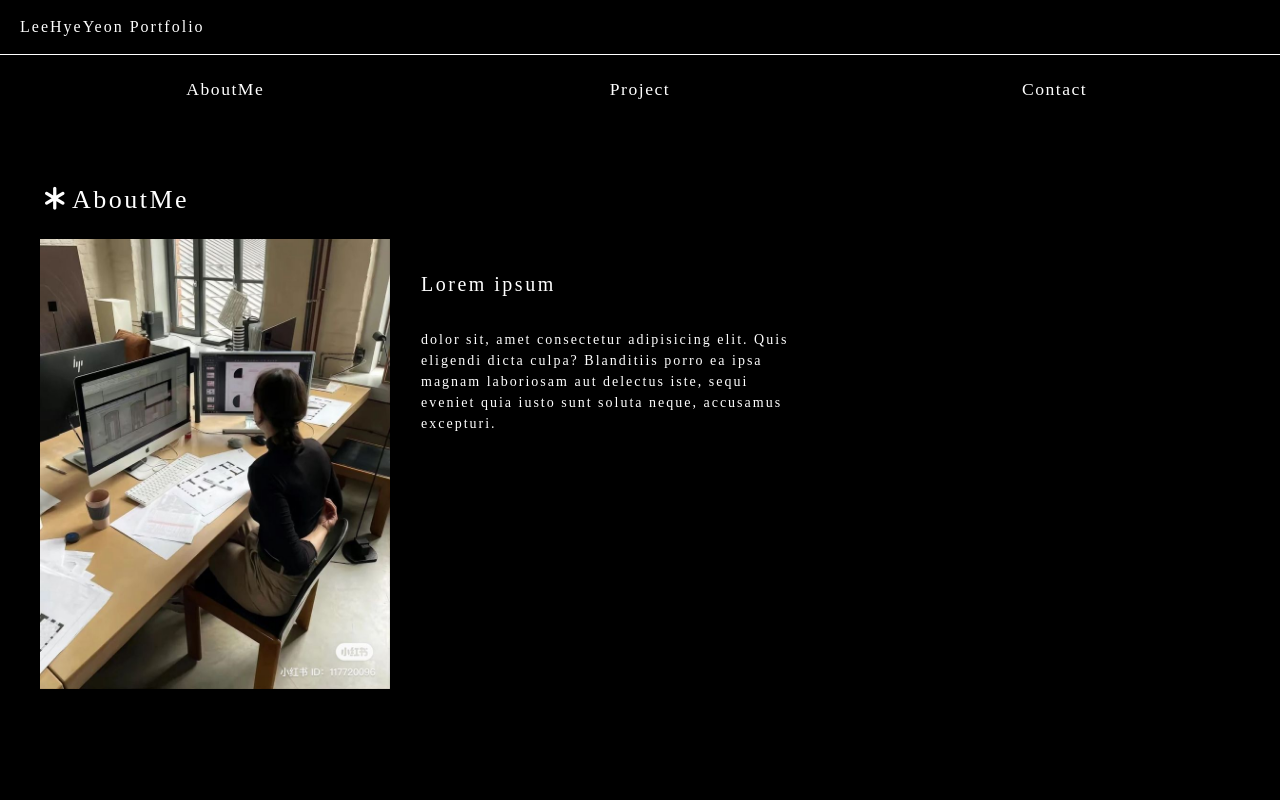
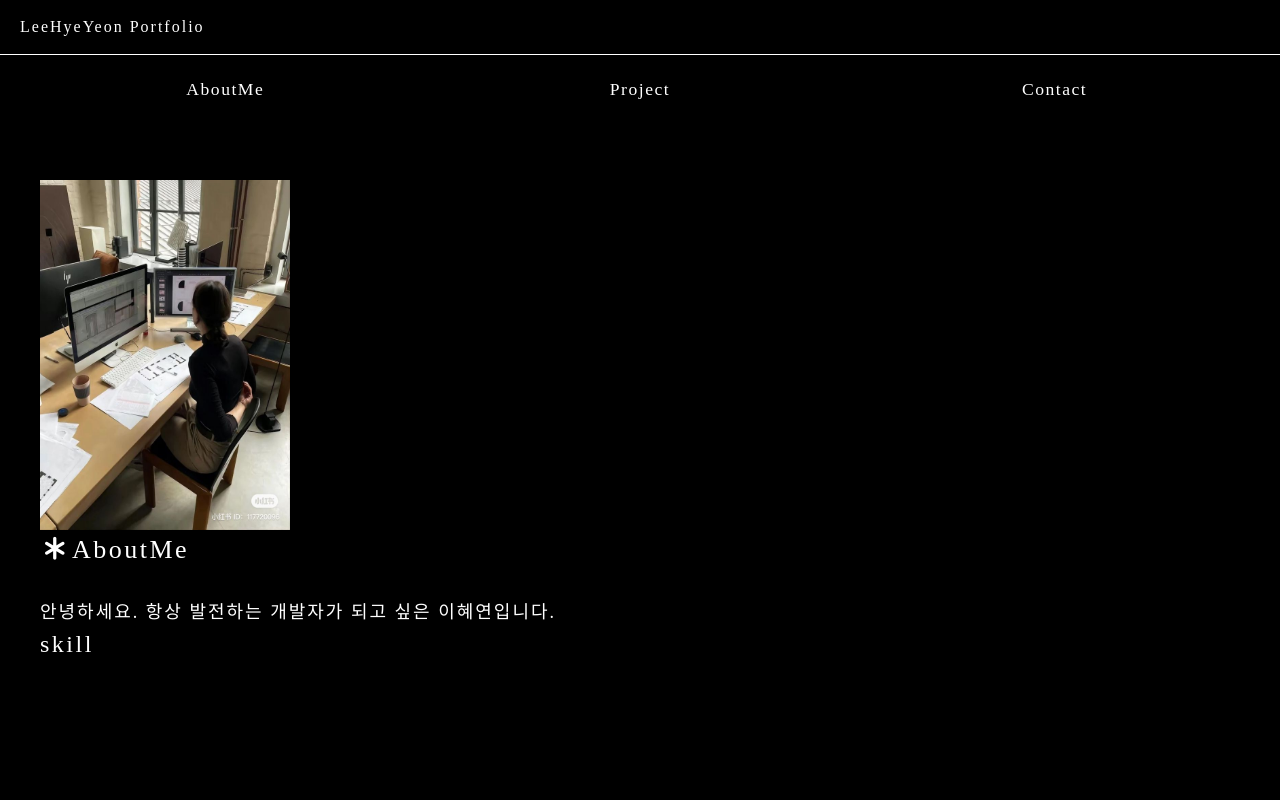
Before and after one commit to yyyn012/portfolio__project, a React (Create React App) app in the folder portfolio/: page / in a window 1280 px wide. Shown: the top 800 px of the page. Built offline with nearby package versions, Linux system fonts and the light colour scheme.

Commit message:
Update Aboutme

```diff
--- a/portfolio/src/App.js
+++ b/portfolio/src/App.js
@@ -4,7 +4,7 @@ import { BrowserRouter, Routes, Route } from "react-router-dom";
 import Header from "./components/section/Header";
 import Main from "./components/section/Main";
 
-import Home from "./components/contents/Home";
+import Home from "./components/section/Home";
 import AboutMe from "./components/contents/AboutMe";
 import Project from "./components/contents/Project";
 import Contact from "./components/contents/Contact";
--- a/portfolio/src/assets/scss/section/_aboutme.scss
+++ b/portfolio/src/assets/scss/section/_aboutme.scss
@@ -1,35 +1,40 @@
 #aboutme {
-  position: relative;
+  // position: relative;
+  display: flex;
+  justify-content: center;
+  align-items: center;
   border-bottom: 1px solid var(--white);
-  // top: 180px;
-  margin-top: 180px;
+  margin: 180px 0 40px 0;
 
   .aboutme__wrap {
     display: flex;
+    justify-content: center;
     flex-direction: column;
     padding-bottom: 60px;
+    width: 1200px;
 
-    .aboutme__content {
-      display: flex;
-      justify-content: space-evenly;
+    img {
+      width: 250px;
+      height: 350px;
+      margin-right: 30px;
+    }
 
-      img {
-        width: 450px;
-        height: 600px;
-        margin-right: 30px;
+    .aboutme__txt__wrap {
+      .subject__txt {
+        padding-bottom: 30px;
       }
-      .aboutme__txt {
-        padding: 30px;
+      span {
+        font-size: 18px;
+        display: block;
+        width: 700px;
+      }
 
+      .skill {
         h1 {
-          font-size: 30px;
-          padding-bottom: 30px;
         }
-
-        span {
-          font-size: 18px;
-          display: block;
-          width: 700px;
+        .skill__ul {
+          li {
+          }
         }
       }
     }
@@ -54,7 +59,7 @@
           height: 450px;
           margin-right: 1px;
         }
-        .aboutme__txt {
+        .aboutme__txt__wrap {
           h1 {
             font-size: 20px;
           }
@@ -76,7 +81,7 @@
     padding: 30px;
     border-bottom: 1px solid white;
 
-    .aboutme__wrap {
+    .aboutme__txt__wrap {
       .subject__txt {
         padding-left: 20px;
       }
--- a/portfolio/src/assets/scss/section/_layout.scss
+++ b/portfolio/src/assets/scss/section/_layout.scss
@@ -16,7 +16,7 @@
   font-size: 26px;
   font-weight: 500;
   color: var(--white);
-  padding: 0 0 20px 40px;
+  // padding: 0 0 20px 40px;
   i {
     padding: 5px;
   }
--- a/portfolio/src/components/contents/AboutMe.jsx
+++ b/portfolio/src/components/contents/AboutMe.jsx
@@ -6,19 +6,23 @@ const AboutMe = () => {
   return (
     <section id="aboutme">
       <div className="aboutme__wrap">
-        <h1 className="subject__txt">
-          <i className="fa-solid fa-asterisk"></i>AboutMe
-        </h1>
-        <div className="aboutme__content">
-          <img src={profile} alt="profile_img" />
-          <div className="aboutme__txt">
-            <h1>Lorem ipsum</h1>
-            <span>
-              dolor sit, amet consectetur adipisicing elit. Quis eligendi dicta
-              culpa? Blanditiis porro ea ipsa magnam laboriosam aut delectus
-              iste, sequi eveniet quia iusto sunt soluta neque, accusamus
-              excepturi.
-            </span>
+        <img src={profile} alt="profile_img" />
+        <div className="aboutme__txt__wrap">
+          <h1 className="subject__txt">
+            <i className="fa-solid fa-asterisk"></i>AboutMe
+          </h1>
+          <span>
+            안녕하세요. 항상 발전하는 개발자가 되고 싶은 이혜연입니다.
+          </span>
+          <div className="skill">
+            <h1>skill</h1>
+            <ul className="skill__ul">
+              <li>HTML</li>
+              <li>CSS</li>
+              <li>REACT</li>
+              <li>JAVASCRIPT</li>
+              <li>GIT</li>
+            </ul>
           </div>
         </div>
       </div>
--- a/portfolio/src/components/contents/Home.jsx
+++ b/portfolio/src/components/section/Home.jsx
@@ -1,7 +1,7 @@
 import React from "react";
-import AboutMe from "./AboutMe";
-import Project from "./Project";
-import Contact from "./Contact";
+import AboutMe from "../contents/AboutMe";
+import Project from "../contents/Project";
+import Contact from "../contents/Contact";
 
 const Home = () => {
   return (
```
